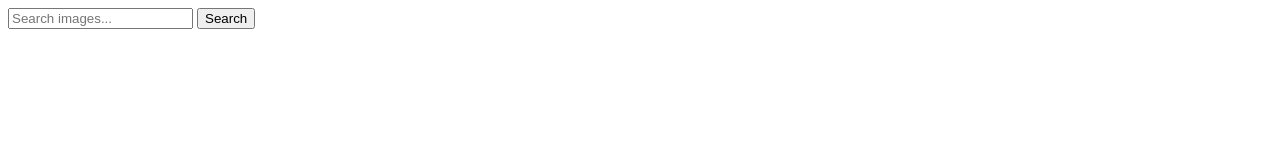
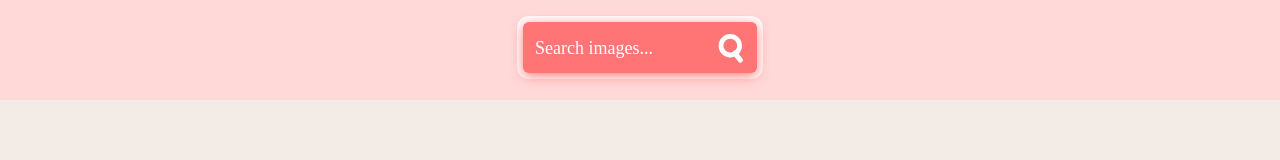
Before and after one commit to krogulex/goit-js-hw-11, a website built with Parcel: page src/index.html in a window 1280 px wide. Built offline with nearby package versions, Linux system fonts and the light colour scheme.

Commit message:
2 commit

```diff
--- a/src/index.css
+++ b/src/index.css
@@ -0,0 +1,155 @@
+* {
+    outline: none;
+  }
+
+  html,
+  body {
+    height: 100%;
+    min-height: 100%;
+  }
+
+  body {
+    margin: 0;
+    background-color: rgb(243, 236, 230);
+  }
+
+  .tb {
+    display: table;
+    width: 100%;
+
+  }
+  .search-bar {
+    height: 100px;
+    background-color: #ffd8d8;
+  }
+
+  .td {
+    display: table-cell;
+    vertical-align: middle;
+  }
+
+  input,
+  button {
+    color: #fff;
+    font-family: Nunito;
+    padding: 0;
+    margin: 0;
+    border: 0;
+    background-color: transparent;
+  }
+
+  #cover {
+    position: absolute;
+    top: 6%;
+    left: 0;
+    right: 0;
+    width: 350px;
+    padding: 20px;
+    margin: -43px auto 0 auto;
+    background-color: #ff7575;
+    border-radius: 10px;
+    box-shadow: 0 5px 20px #ff7c7c, 0 0 0 10px #ffffffeb;
+    transform: scale(0.6);
+  }
+
+  form {
+    height: 45px;
+  }
+
+  input[type="text"] {
+    width: 100%;
+    height: 45px;
+    font-size: 30px;
+    line-height: 1;
+  }
+
+  input[type="text"]::placeholder {
+    color: #fff;
+  }
+
+  #s-cover {
+    width: 1px;
+    padding-left: 20px;
+  }
+
+  button {
+    position: relative;
+    display: block;
+    width: 44px;
+    height: 46px;
+    cursor: pointer;
+  }
+
+  #s-circle {
+    position: relative;
+    top: -4px;
+    left: 0;
+    width: 23px;
+    height: 23px;
+    margin-top: 0;
+    border-width: 8px;
+    border: 8px solid #fff;
+    background-color: transparent;
+    border-radius: 50%;
+    transition: 0.5s ease all;
+  }
+
+  button span {
+    position: absolute;
+    top: 34px;
+    left: 21px;
+    display: block;
+    width: 22px;
+    height: 8px;
+    background-color: transparent;
+    border-radius: 50px;
+    transform: rotateZ(52deg);
+    transition: 0.5s ease all;
+  }
+
+  button span:before,
+  button span:after {
+    content: "";
+    position: absolute;
+    bottom: 0;
+    right: 0;
+    width: 23px;
+    height: 8px;
+    background-color: #fff;
+    border-radius: 5px;
+    transform: rotateZ(0);
+    transition: 0.5s ease all;
+  }
+
+  #s-cover:hover #s-circle {
+    top: -1px;
+    width: 33px;
+    height: 8px;
+    border-width: 0;
+    background-color: #fff;
+    border-radius: 10px;
+  }
+
+  #s-cover:hover span {
+    top: 50%;
+    left: 27px;
+    width: 12px;
+    margin-top: -4px;
+    transform: rotateZ(0);
+  }
+
+  #s-cover:hover button span:before {
+    bottom: 5px;
+    transform: rotateZ(52deg);
+  }
+
+  #s-cover:hover button span:after {
+    bottom: -5px;
+    transform: rotateZ(-52deg);
+  }
+  #s-cover:hover button span:before,
+  #s-cover:hover button span:after {
+    right: -3px;
+    width: 20px;
+    background-color: #fff;
+  }
--- a/src/index.html
+++ b/src/index.html
@@ -7,15 +7,32 @@
     <link rel="stylesheet" href="./index.css" />
     <script type="module" src="./index.js"></script>
   </head>
+
   <body>
-    <form class="search-form" id="search-form">
+    <div class="search-bar">
+      <div id="cover">
+        <form class="search-form">
+          <div class="tb">
+            <div class="td">
               <input
                 type="text"
                 name="searchQuery"
                 autocomplete="off"
                 placeholder="Search images..."
               />
-      <button type="submit">Search</button>
+            </div>
+            <div class="td" id="s-cover">
+              <button type="submit">
+                <div id="s-circle"></div>
+                <span></span>
+              </button>
+            </div>
+          </div>
         </form>
+      </div>
+    </div>
+    <div class="gallery">
+      <!-- Obraz karty -->
+    </div>
   </body>
 </html>
--- a/src/index.js
+++ b/src/index.js
@@ -0,0 +1,66 @@
+const input = document.querySelector('input');
+const button = document.querySelector('button');
+const form = document.querySelector('.search-form');
+const gallery = document.querySelector('.gallery');
+
+async function fetchPhotos(inputPhoto) {
+  const photos = await getJsonResponse(
+    `https://pixabay.com/api/?key=33188868-874ed4f4ba7cc47db513adf3f&q=${inputPhoto
+      .split(' ')
+      .join('')}&image_type=photo&orientation=horizontal&safesearch=true`
+  );
+
+  //   const user = await fetch(`my-api.com/profile?token=${token}`);
+  //  const friends = await fetch(`my-api.com/users/${user.id}/friends`);
+  return photos.hits;
+}
+
+//dalej tymi await, żeby wylogować tylko potrzebne właściwości?
+
+function renderPhotos(event) {
+  event.preventDefault();
+
+  const inputPhoto = input.value;
+  console.log(inputPhoto);
+
+  fetchPhotos(inputPhoto)
+    .then(photosArray => {
+      console.log(photosArray);
+
+      gallery.innerHTML = ''
+      for (let i = 0; i < photosArray.length; i++) {
+        const el = photosArray[i];
+        console.log(el);
+
+        const galleryItem = document.createElement('div');
+        galleryItem.classList.add('gallery-item');
+        galleryItem.innerHTML =
+        `<img src="${el.webformatURL}" alt="${el.tags}" loading="lazy" />
+            <div class="info">
+              <p class="info-item">
+                <b>Likes</b> ${el.likes}
+              </p>
+              <p class="info-item">
+                <b>Views</b> ${el.views}
+              </p>
+              <p class="info-item">
+                <b>Comments</b> ${el.comments}
+              </p>
+              <p class="info-item">
+                <b>Downloads</b> ${el.downloads}
+              </p>
+            </div>`;
+        gallery.append(galleryItem);
+      }
+    })
+    .catch(error => console.error(error));
+
+  event.currentTarget.reset();
+}
+
+form.addEventListener('submit', renderPhotos);
+
+async function getJsonResponse(url) {
+  const response = await fetch(url);
+  return response.json();
+}
```
Also changed, not shown: src/fetchPhotos.js (added). Lines whose indentation alone changed are shown as unchanged.
